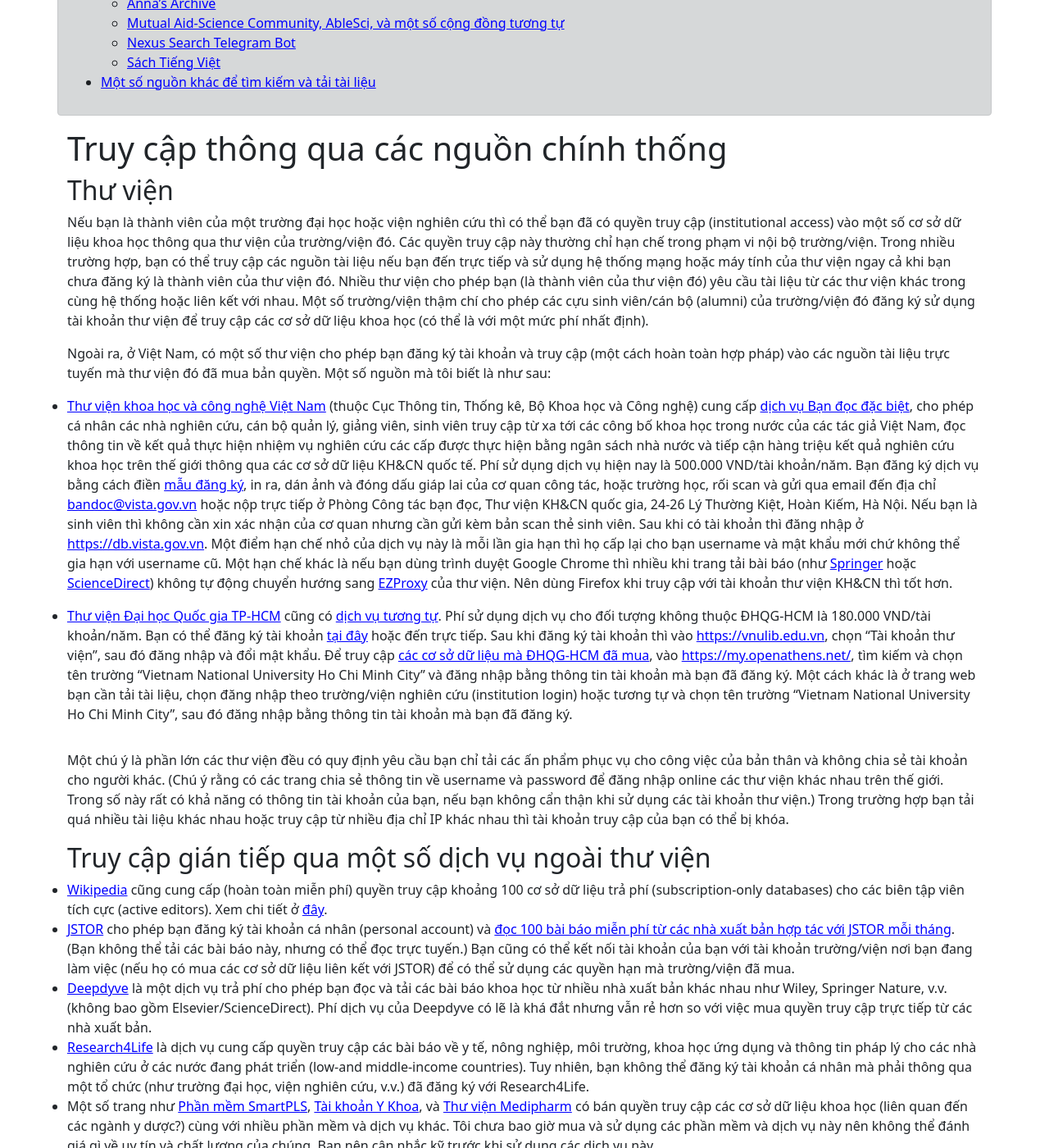
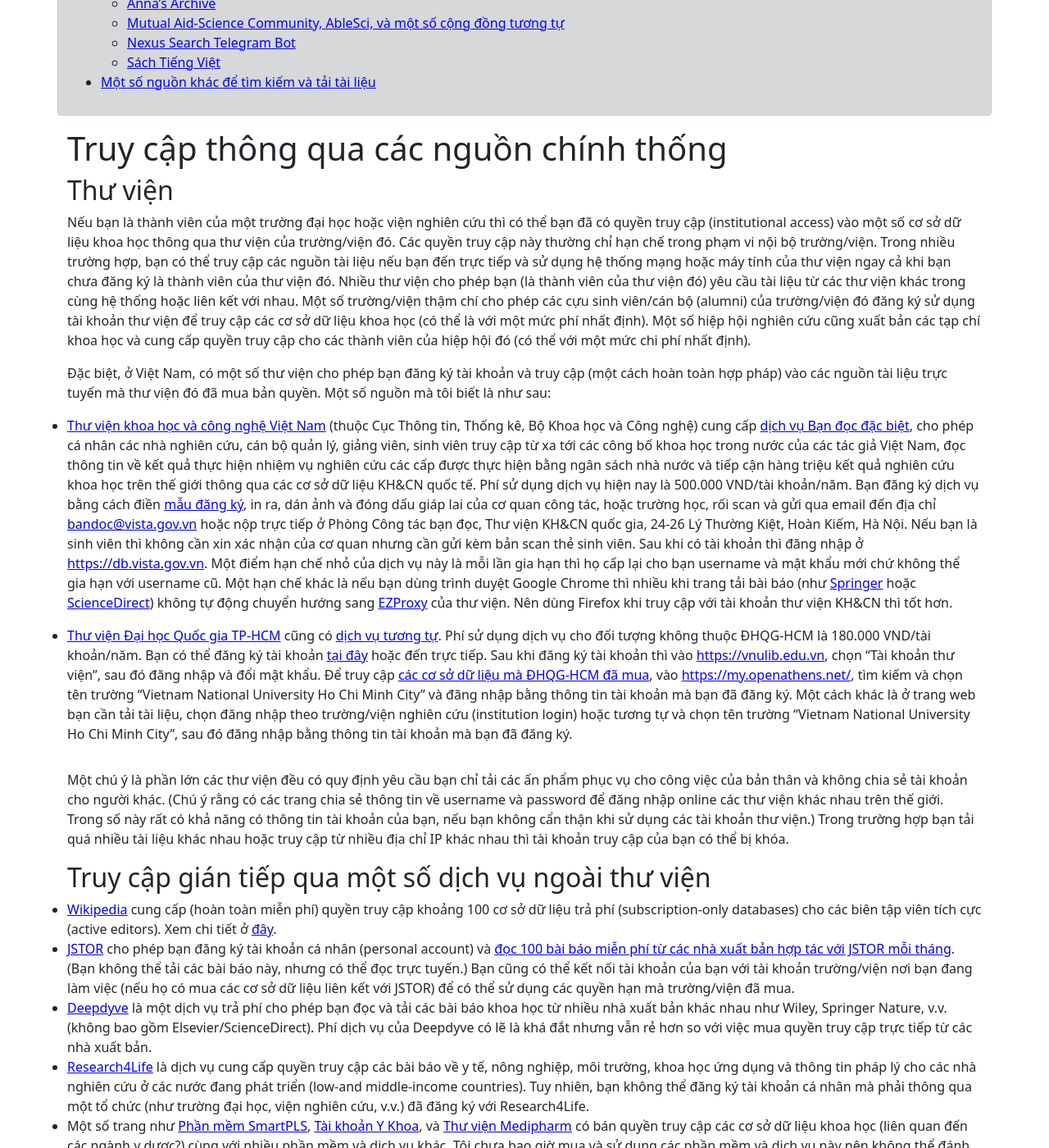
Before and after one commit to hoanganhduc/hoanganhduc.github.io, a Jekyll site: the page built from _posts/2025-05-05-một-số-phương-pháp-tải-bài-báo-khoa-học.md, in a window 1280 px wide and 1400 px high, scrolled down 830 px. Shown: the whole window at 82% size. Built offline with Jekyll 4.4.1, drawn with Linux system fonts in a browser that asks for light colours; nearby versions of some CDN libraries; comment, search, counter and statistics services are not loaded; a style sheet for code colours, icons or effects is not loaded.

Commit message:
Updated @ 2025-06-11  14:40:55 ICT

```diff
--- a/_posts/2025-05-05-một-số-phương-pháp-tải-bài-báo-khoa-học.md
+++ b/_posts/2025-05-05-một-số-phương-pháp-tải-bài-báo-khoa-học.md
@@ -32,9 +32,9 @@ Bài viết ghi lại một số phương pháp tải bài báo, sách đã xu
 
 ## Thư viện
 
-Nếu bạn là thành viên của một trường đại học hoặc viện nghiên cứu thì có thể bạn đã có quyền truy cập (institutional access) vào một số cơ sở dữ liệu khoa học thông qua thư viện của trường/viện đó. Các quyền truy cập này thường chỉ hạn chế trong phạm vi nội bộ trường/viện. Trong nhiều trường hợp, bạn có thể truy cập các nguồn tài liệu nếu bạn đến trực tiếp và sử dụng hệ thống mạng hoặc máy tính của thư viện ngay cả khi bạn chưa đăng ký là thành viên của thư viện đó. Nhiều thư viện cho phép bạn (là thành viên của thư viện đó) yêu cầu tài liệu từ các thư viện khác trong cùng hệ thống hoặc liên kết với nhau. Một số trường/viện thậm chí cho phép các cựu sinh viên/cán bộ (alumni) của trường/viện đó đăng ký sử dụng tài khoản thư viện để truy cập các cơ sở dữ liệu khoa học (có thể là với một mức phí nhất định).
+Nếu bạn là thành viên của một trường đại học hoặc viện nghiên cứu thì có thể bạn đã có quyền truy cập (institutional access) vào một số cơ sở dữ liệu khoa học thông qua thư viện của trường/viện đó. Các quyền truy cập này thường chỉ hạn chế trong phạm vi nội bộ trường/viện. Trong nhiều trường hợp, bạn có thể truy cập các nguồn tài liệu nếu bạn đến trực tiếp và sử dụng hệ thống mạng hoặc máy tính của thư viện ngay cả khi bạn chưa đăng ký là thành viên của thư viện đó. Nhiều thư viện cho phép bạn (là thành viên của thư viện đó) yêu cầu tài liệu từ các thư viện khác trong cùng hệ thống hoặc liên kết với nhau. Một số trường/viện thậm chí cho phép các cựu sinh viên/cán bộ (alumni) của trường/viện đó đăng ký sử dụng tài khoản thư viện để truy cập các cơ sở dữ liệu khoa học (có thể là với một mức phí nhất định). Một số hiệp hội nghiên cứu cũng xuất bản các tạp chí khoa học và cung cấp quyền truy cập cho các thành viên của hiệp hội đó (có thể với một mức chi phí nhất định).
 
-Ngoài ra, ở Việt Nam, có một số thư viện cho phép bạn đăng ký tài khoản và truy cập (một cách hoàn toàn hợp pháp) vào các nguồn tài liệu trực tuyến mà thư viện đó đã mua bản quyền. Một số nguồn mà tôi biết là như sau:
+Đặc biệt, ở Việt Nam, có một số thư viện cho phép bạn đăng ký tài khoản và truy cập (một cách hoàn toàn hợp pháp) vào các nguồn tài liệu trực tuyến mà thư viện đó đã mua bản quyền. Một số nguồn mà tôi biết là như sau:
 
 * [Thư viện khoa học và công nghệ Việt Nam](https://vista.gov.vn) (thuộc Cục Thông tin, Thống kê, Bộ Khoa học và Công nghệ) cung cấp [dịch vụ Bạn đọc đặc biệt](https://vista.gov.vn/thu-vien/dich-vu-thu-vien-5.html), cho phép cá nhân các nhà nghiên cứu, cán bộ quản lý, giảng viên, sinh viên truy cập từ xa tới các công bố khoa học trong nước của các tác giả Việt Nam, đọc thông tin về kết quả thực hiện nhiệm vụ nghiên cứu các cấp được thực hiện bằng ngân sách nhà nước và tiếp cận hàng triệu kết quả nghiên cứu khoa học trên thế giới thông qua các cơ sở dữ liệu KH&CN quốc tế.
   Phí sử dụng dịch vụ hiện nay là 500.000 VND/tài khoản/năm. Bạn đăng ký dịch vụ bằng cách điền [mẫu đăng ký](https://db.vista.gov.vn/donbandocdacbiet.doc), in ra, dán ảnh và đóng dấu giáp lai của cơ quan công tác, hoặc trường học, rối scan và gửi qua email đến địa chỉ [bandoc@vista.gov.vn](mailto:bandoc@vista.gov.vn) hoặc nộp trực tiếp ở Phòng Công tác bạn đọc, Thư viện KH&CN quốc gia, 24-26 Lý Thường Kiệt, Hoàn Kiếm, Hà Nội. Nếu bạn là sinh viên thì không cần xin xác nhận của cơ quan nhưng cần gửi kèm bản scan thẻ sinh viên. Sau khi có tài khoản thì đăng nhập ở [https://db.vista.gov.vn](https://db.vista.gov.vn). Một điểm hạn chế nhỏ của dịch vụ này là mỗi lần gia hạn thì họ cấp lại cho bạn username và mật khẩu mới chứ không thể gia hạn với username cũ. Một hạn chế khác là nếu bạn dùng trình duyệt Google Chrome thì nhiều khi trang tải bài báo (như [Springer](https://www.springer.com) hoặc [ScienceDirect](https://www.sciencedirect.com/)) không tự động chuyển hướng sang [EZProxy](https://en.wikipedia.org/wiki/EZproxy) của thư viện. Nên dùng Firefox khi truy cập với tài khoản thư viện KH&CN thì tốt hơn.
```
Also changed, not shown: other parts of _posts/2025-05-05-một-số-phương-pháp-tải-bài-báo-khoa-học.md (+1 -1 lines), 1 other file.
